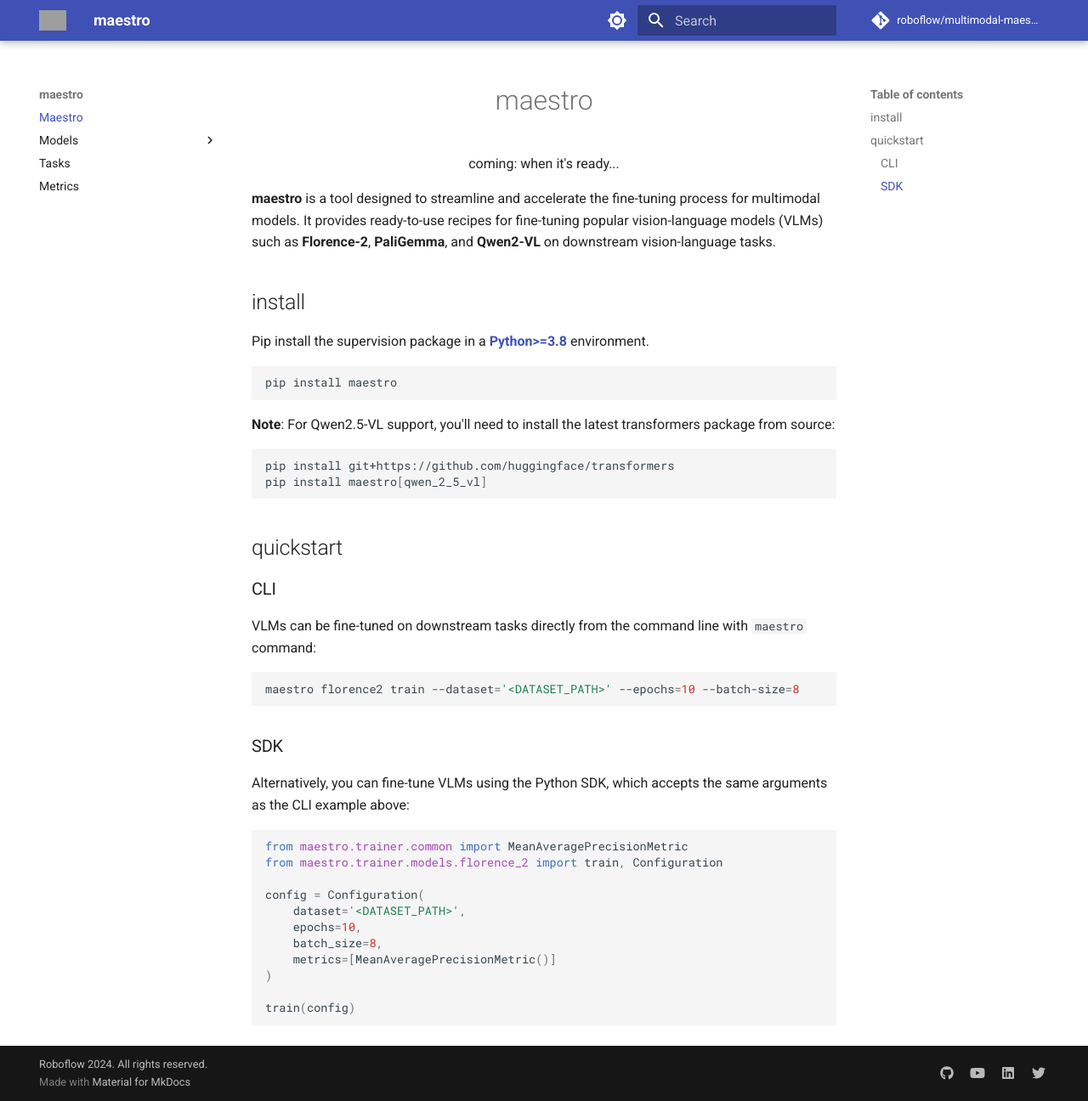
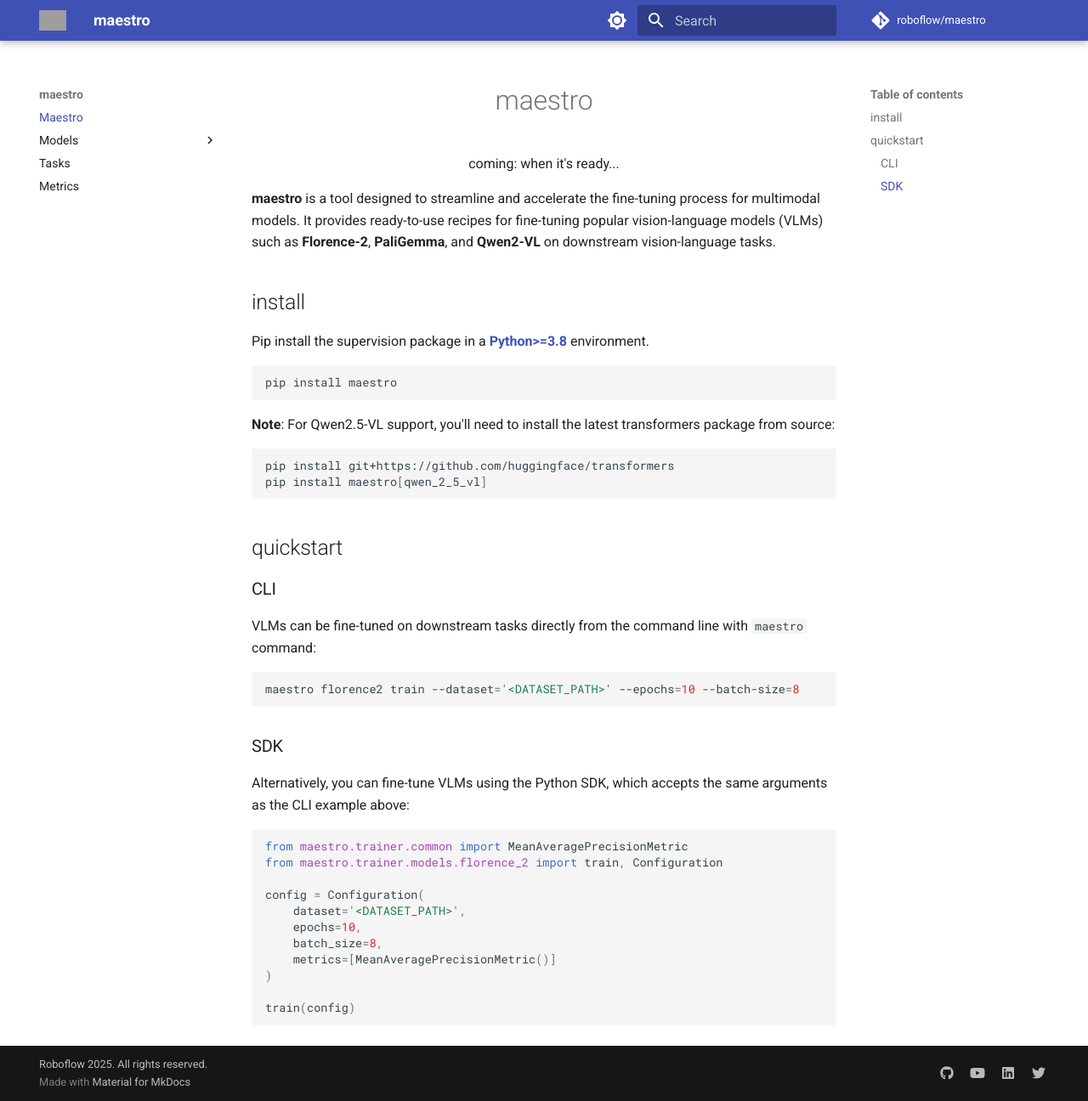
Before and after one commit to roboflow/maestro, an MkDocs documentation site: the page built from docs/index.md, in a window 1280 px wide and 1296 px high. Shown: the whole window at 85% size. Built offline with MkDocs 1.6.1 and Material for MkDocs 9.7.7, drawn with Linux system fonts in a browser that asks for light colours; comment, search, counter and statistics services are not loaded; the version menu is left out; grey boxes are pictures that could not be loaded.

Commit message:
fix: 🐞 update site URL and repository information in mkdocs.yaml

```diff
--- a/mkdocs.yaml
+++ b/mkdocs.yaml
@@ -1,11 +1,11 @@
 site_name: maestro
-site_url: https://roboflow.github.io/multimodal-maestro/
+site_url: https://roboflow.github.io/maestro/
 site_author: Roboflow
 site_description: 'Streamline the fine-tuning process for multimodal models: PaliGemma, Florence-2, Qwen2-VL.'
-repo_name: roboflow/multimodal-maestro
-repo_url: https://github.com/roboflow/multimodal-maestro
-edit_uri: https://github.com/roboflow/multimodal-maestro/tree/main/docs
-copyright: Roboflow 2024. All rights reserved.
+repo_name: roboflow/maestro
+repo_url: https://github.com/roboflow/maestro
+edit_uri: https://github.com/roboflow/maestro/tree/main/docs
+copyright: Roboflow 2025. All rights reserved.
 
 extra:
   social:
```
